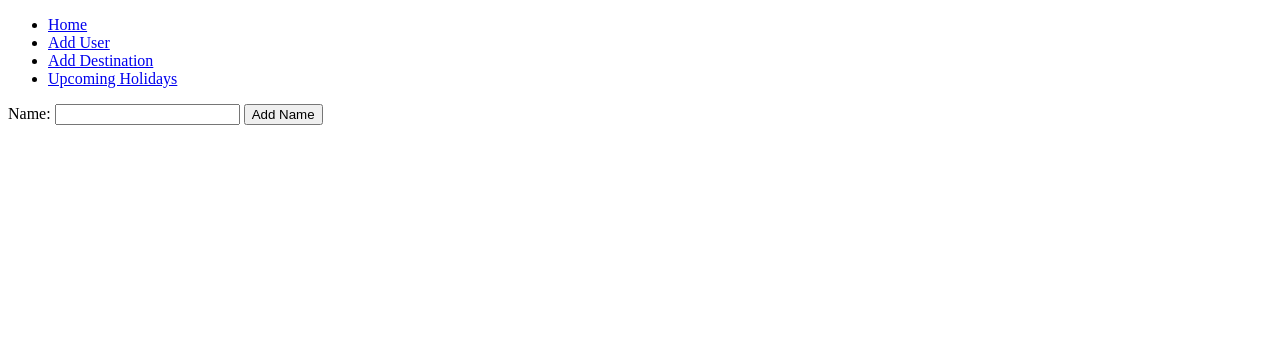
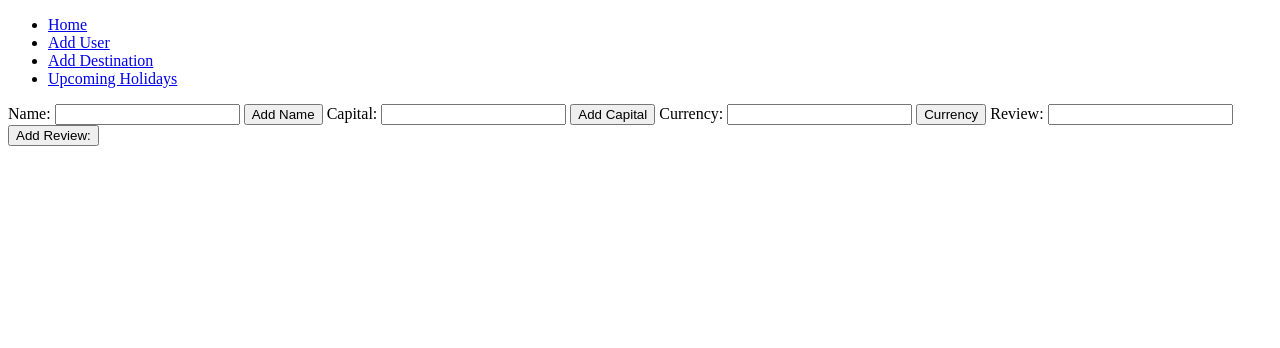
Before and after one commit to taylorwood95/Project_Week4, a Flask app: page /countries in a window 1280 px wide. Shown: the top 348 px of the page. Run offline with Flask 2, Linux system fonts and the light colour scheme; data that the repository does not hold is empty; some libraries are stand-ins or nearby versions.

Commit message:
add_country html updated

```diff
--- a/templates/countries/new_country.html
+++ b/templates/countries/new_country.html
@@ -7,6 +7,20 @@
     <input type="text" id="country_name" name="country_name">
     <button type="submit">Add Name</button>
 
+    <label for="capital">Capital:</label>
+    <input type="text" id="capital" name="capital">
+    <button type="submit">Add Capital</button>
+
+    <label for="currency">Currency:</label>
+    <input type="text" id="currency" name="currency">
+    <button type="submit">Currency</button>
+
+    <label for="review">Review:</label>
+    <input type="text" id="review" name="review">
+    <button type="submit">Add Review:</button>
+
+
+
 
 
 
```
